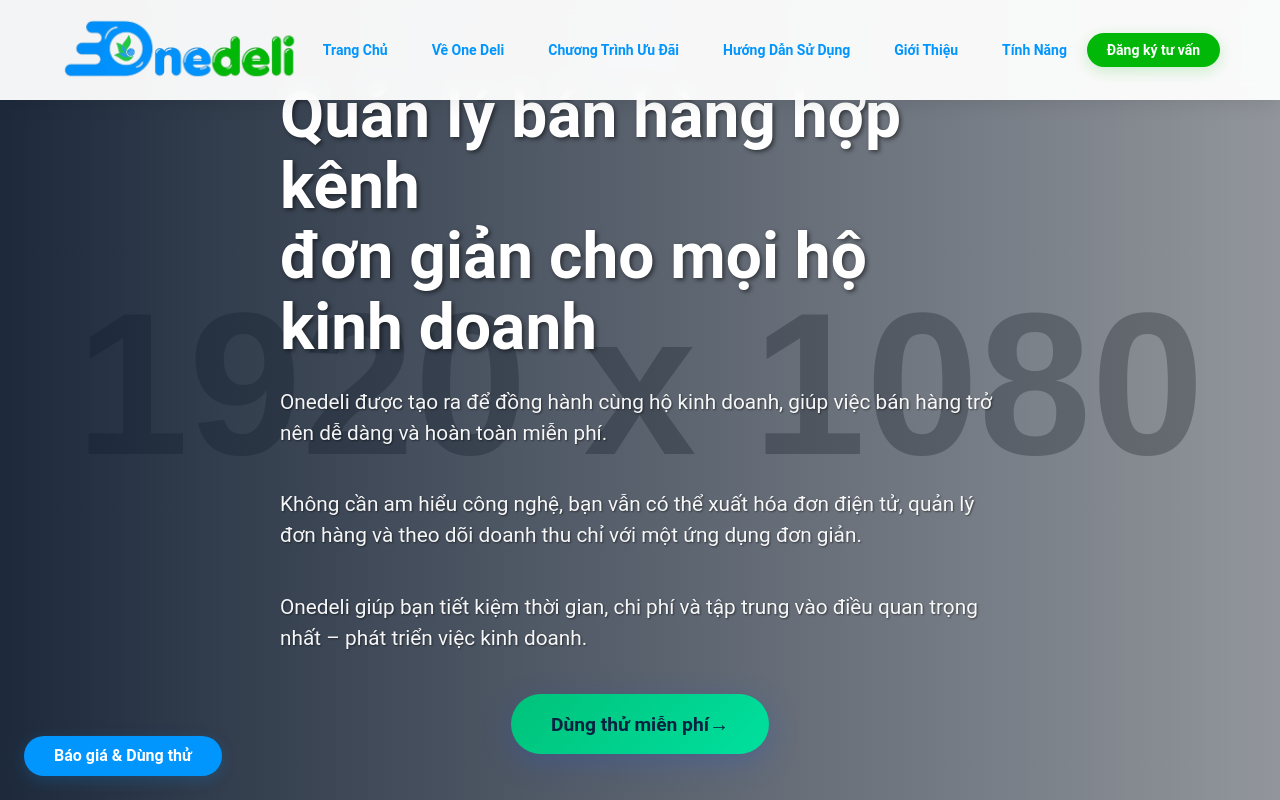
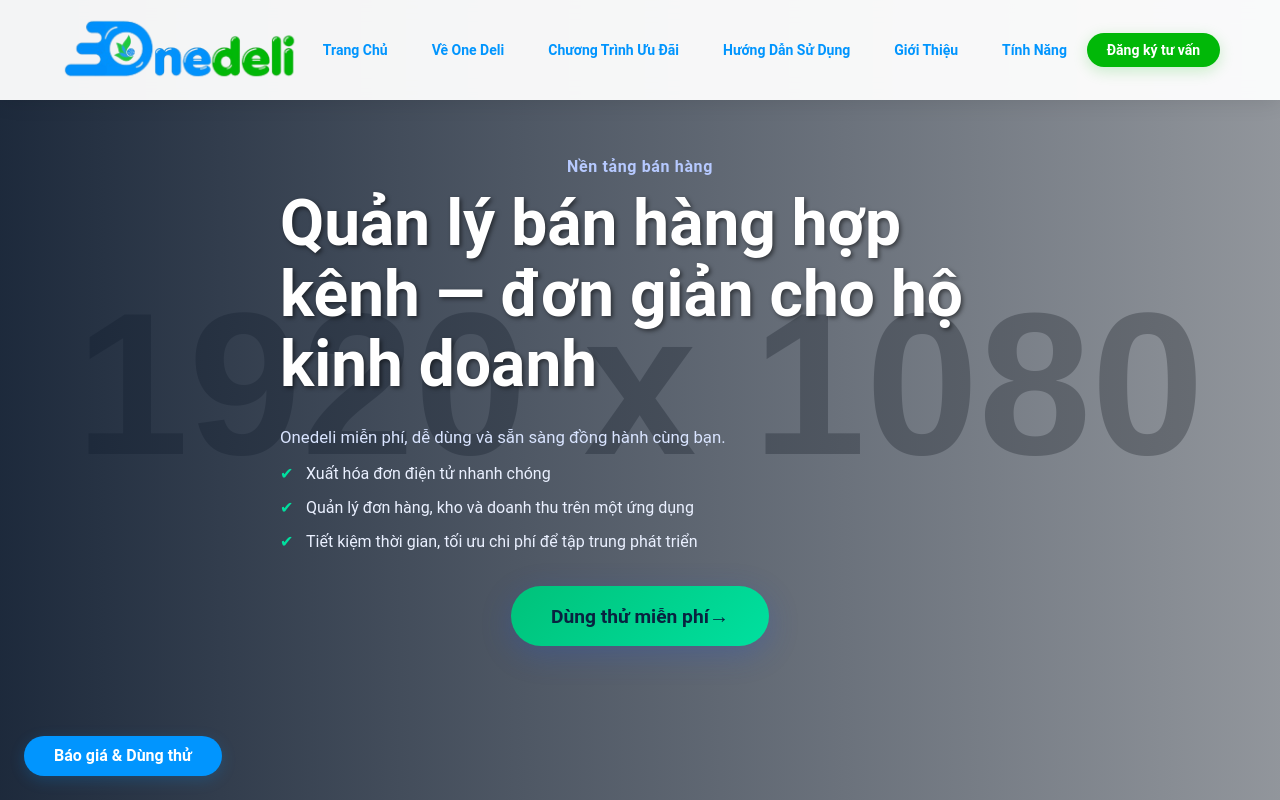
Before and after one commit to levanthien21/WEB-ONEDELI, a Next.js app: page / in a window 1280 px wide. Shown: the top 800 px of the page. Built offline with nearby package versions, Linux system fonts and the light colour scheme.

Commit message:
Hero copy/UI: replace long paragraphs with concise kicker + benefits list for a cleaner professional look

```diff
--- a/components/Hero/Hero.tsx
+++ b/components/Hero/Hero.tsx
@@ -19,11 +19,14 @@ const Hero: React.FC = () => {
       <div className="hero-content">
         <div className="container">
           <div className="hero-text fade-in-up">
-            <div className="hero-eyebrow">Nền tảng</div>
-            <h1 className="hero-title">Quản lý bán hàng hợp kênh<br/>đơn giản cho mọi hộ kinh doanh</h1>
-            <p className="hero-subtitle">Onedeli được tạo ra để đồng hành cùng hộ kinh doanh, giúp việc bán hàng trở nên dễ dàng và hoàn toàn miễn phí.</p>
-            <p className="hero-subtitle">Không cần am hiểu công nghệ, bạn vẫn có thể xuất hóa đơn điện tử, quản lý đơn hàng và theo dõi doanh thu chỉ với một ứng dụng đơn giản.</p>
-            <p className="hero-subtitle">Onedeli giúp bạn tiết kiệm thời gian, chi phí và tập trung vào điều quan trọng nhất – phát triển việc kinh doanh.</p>
+            <div className="hero-eyebrow">Nền tảng bán hàng</div>
+            <h1 className="hero-title">Quản lý bán hàng hợp kênh — đơn giản cho hộ kinh doanh</h1>
+            <p className="hero-kicker">Onedeli miễn phí, dễ dùng và sẵn sàng đồng hành cùng bạn.</p>
+            <ul className="hero-benefits">
+              <li>Xuất hóa đơn điện tử nhanh chóng</li>
+              <li>Quản lý đơn hàng, kho và doanh thu trên một ứng dụng</li>
+              <li>Tiết kiệm thời gian, tối ưu chi phí để tập trung phát triển</li>
+            </ul>
             <div className="hero-cta">
               <a href="#contact" className="btn btn-cta">
                 Dùng thử miễn phí
--- a/styles/components/hero.css
+++ b/styles/components/hero.css
@@ -59,6 +59,35 @@
   margin-bottom: 0.75rem;
   text-align: left;
   max-width: 780px;
+}
+
+.hero-kicker {
+  color: #d9e4ff;
+  font-size: 1.05rem;
+  margin-bottom: 10px;
+  text-align: left;
+}
+
+.hero-benefits {
+  margin: 10px 0 20px;
+  padding-left: 0;
+  list-style: none;
+  text-align: left;
+  color: #eaf0ff;
+}
+
+.hero-benefits li {
+  position: relative;
+  padding-left: 26px;
+  margin: 8px 0;
+}
+
+.hero-benefits li::before {
+  content: '✔';
+  position: absolute;
+  left: 0;
+  top: 0;
+  color: #00e09f;
 }
 
 .hero-subtitle {
```
